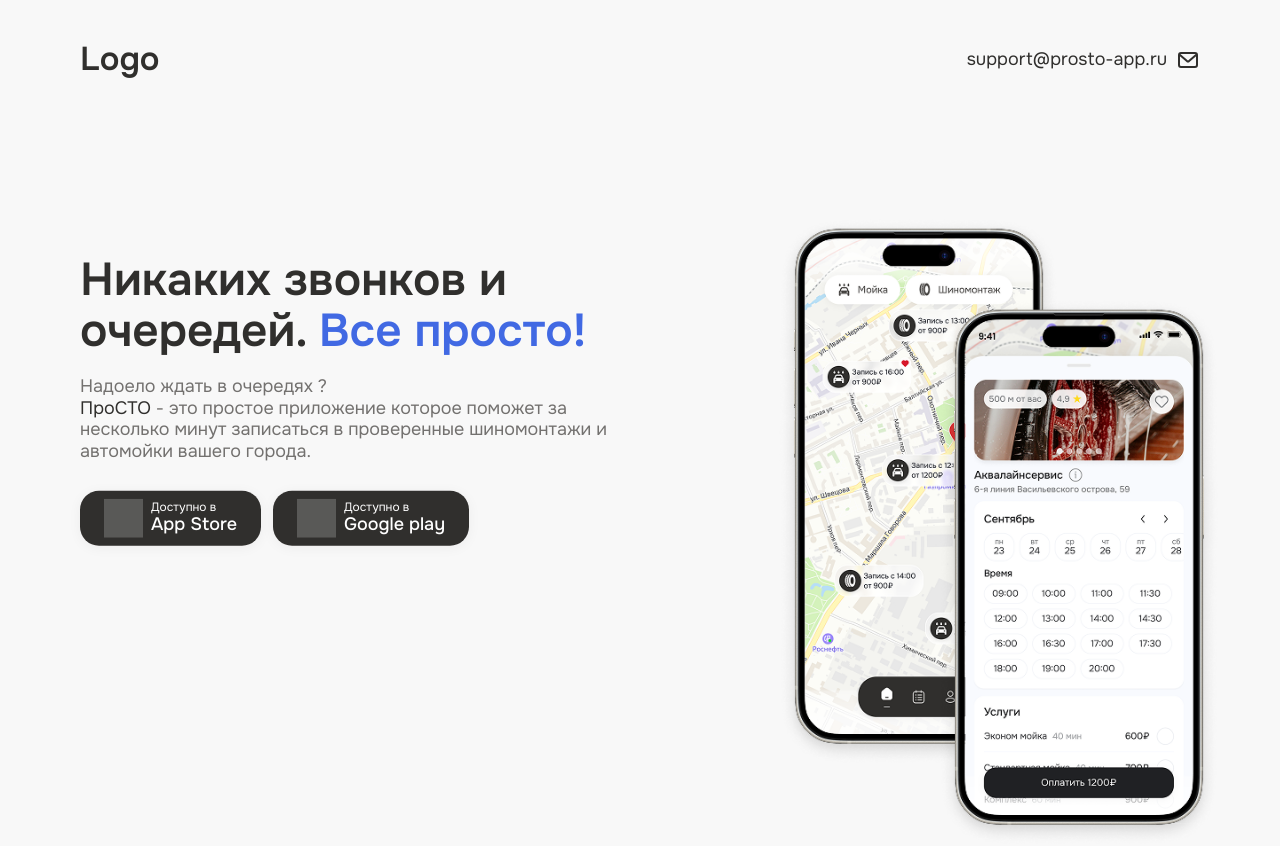
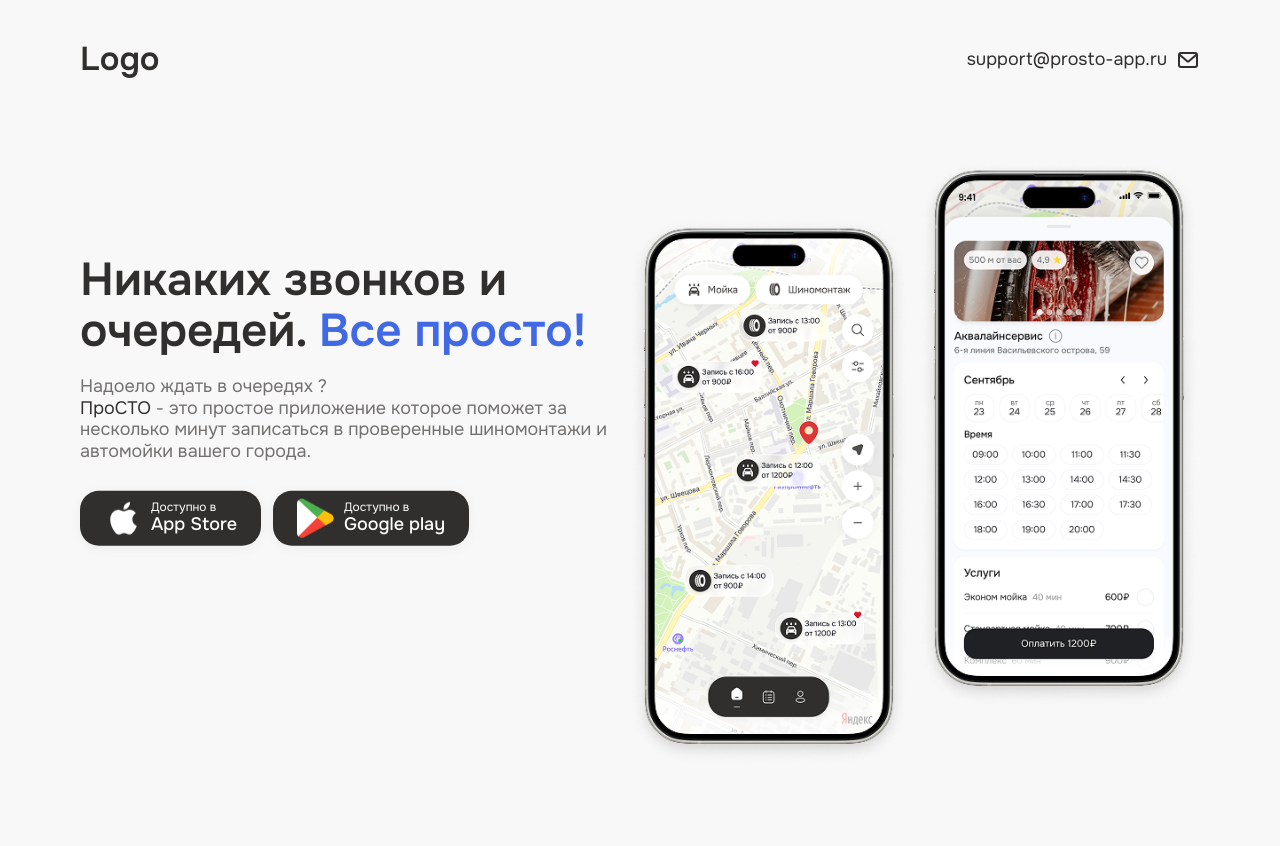
Before and after one commit to zolkinka/pro-sto-landing, a plain HTML site: page index.html in a window 1280 px wide. After the commit the page ends 800 px from the top, so only its background shows below. Drawn offline with Linux system fonts and the light colour scheme.

Commit message:
Integrate IDE project files and update layout with new assets
- Added `.idea` project configuration files with `.gitignore`.
- Replaced placeholder SVG icons for App Store and Google Play buttons with PNG assets in `index.html`.
- Updated button styles in `style.css` to support new image icons.
- Adjusted dimensions and positioning for `.phone-1` and `.phone-2` elements.

```diff
--- a/css/style.css
+++ b/css/style.css
@@ -152,6 +152,8 @@ body {
     width: 39px;
     height: 39px;
     flex-shrink: 0;
+    object-fit: contain;
+    display: block;
 }
 
 .button-text {
@@ -189,15 +191,15 @@ body {
 
 .phone-1 {
     width: 282px;
-    right: 220px;
+    right: 370px;
     top: 218px;
     z-index: 1;
 }
 
 .phone-2 {
     width: 282px;
-    right: 60px;
-    top: 299px;
+    right: 80px;
+    top: 160px;
     z-index: 2;
 }
 
--- a/index.html
+++ b/index.html
@@ -39,10 +39,7 @@
 
             <div class="button-container">
                 <a href="#" class="app-button app-store-btn">
-                    <svg class="button-icon" width="39" height="39" viewBox="0 0 39 39">
-                        <!-- App Store icon placeholder -->
-                        <rect width="39" height="39" fill="white" opacity="0.2"/>
-                    </svg>
+                    <img src="assets/apple-icon.png" alt="App Store" class="button-icon">
                     <div class="button-text">
                         <span class="button-subtitle">Доступно в</span>
                         <span class="button-title">App Store</span>
@@ -50,10 +47,7 @@
                 </a>
 
                 <a href="#" class="app-button google-play-btn">
-                    <svg class="button-icon" width="39" height="39" viewBox="0 0 39 39">
-                        <!-- Google Play icon placeholder -->
-                        <rect width="39" height="39" fill="white" opacity="0.2"/>
-                    </svg>
+                    <img src="assets/google-play-icon.png" alt="Google Play" class="button-icon">
                     <div class="button-text">
                         <span class="button-subtitle">Доступно в</span>
                         <span class="button-title">Google play</span>
```
Also changed, not shown: assets/apple-icon.png (added), assets/google-play-icon.png (added).
